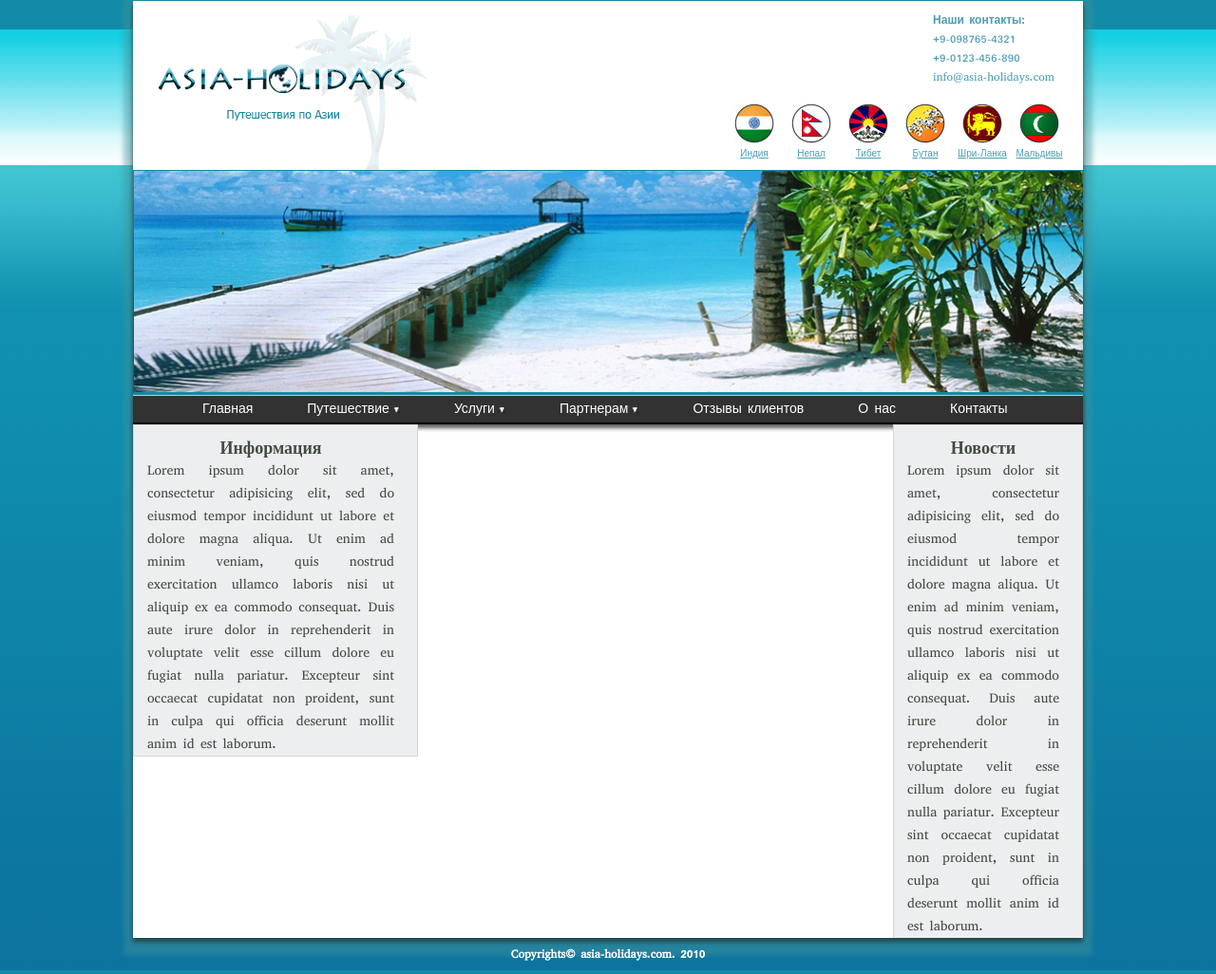
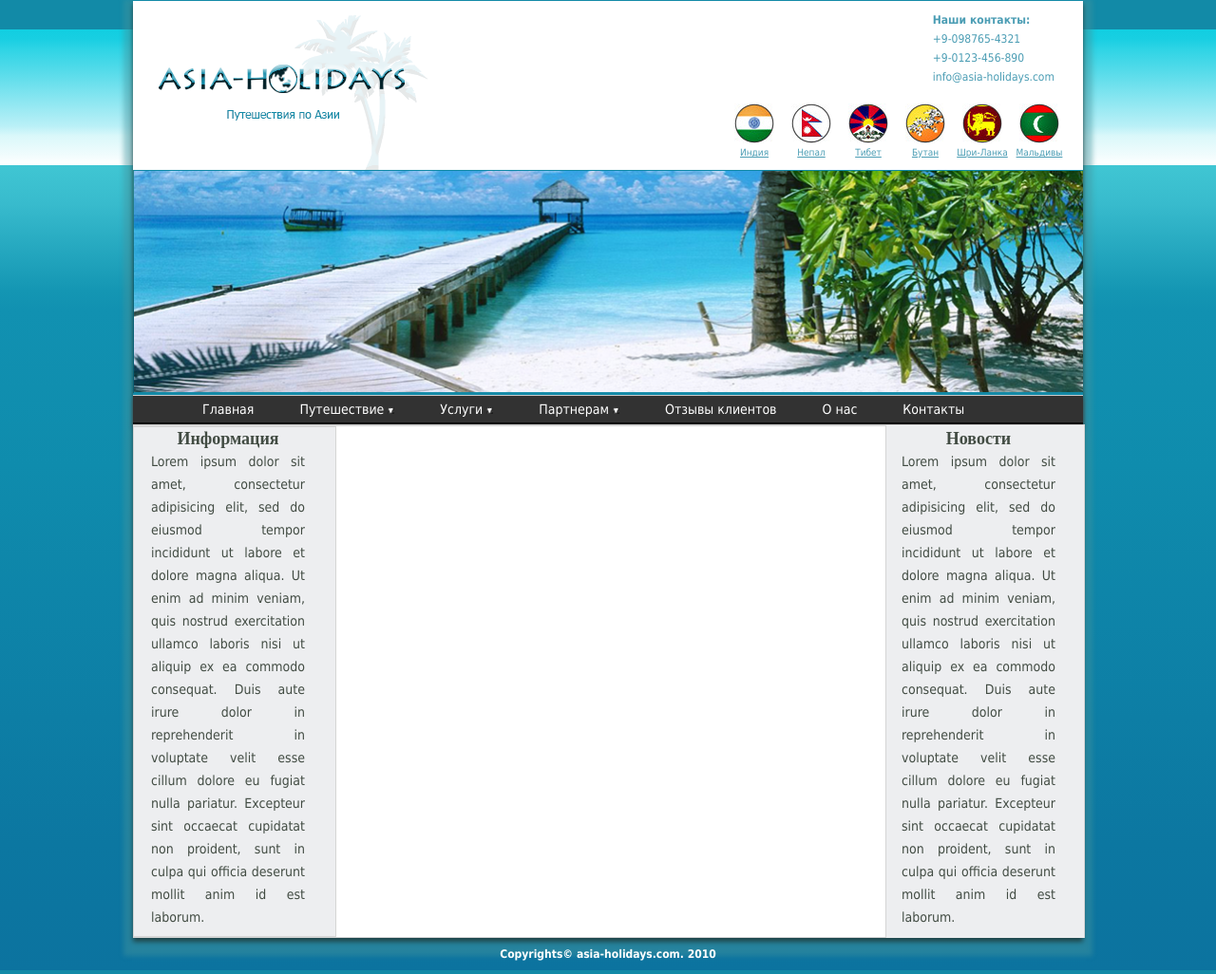
Before and after one commit to saocumulus/sao.github.io, a plain HTML site: page hw4/index.html in a window 1280 px wide. Shown: the whole page at 95% size. Drawn offline with Linux system fonts and the light colour scheme.

Commit message:
edited hw4

```diff
--- a/hw4/css/style.css
+++ b/hw4/css/style.css
@@ -54,7 +54,7 @@ header {
 
 .contacts p {
     line-height: 20px;
-    font-family: 'abyssinica_silregular', sans-serif;
+    font-family: Tahoma, Geneva, Verdana, sans-serif;
     font-size: 12px;
     color: #4b9db4;
 }
@@ -85,7 +85,7 @@ figure {
 
 figcaption {
     text-align:center;
-    font-family: 'abyssinica_silregular', sans-serif;
+    font-family: Tahoma, Geneva, Verdana, sans-serif;
     font-size: 10px;
     color: #4b9db4;
 }
@@ -99,8 +99,11 @@ figcaption {
 
 .clearfix:after {
     content: "";
+    display: block;
+    /*height: 0;*/
     clear: both;
-    display: block;
+    /*visibility: hidden;*/
+
 }
 
 /*Главное меню макета - горизонтальное с выпадающим списком и эффектами*/
@@ -126,10 +129,10 @@ figcaption {
 
 .main_menu a {
     display: block;
-    padding: 0 45px 0 8px;
+    padding: 0 36px 0 8px;
     line-height: 28px;
     text-decoration: none;     /*Убираем подчеркивание*/
-    font-family: 'abyssinica_silregular', sans-serif;
+    font-family: Tahoma, Geneva, Verdana, sans-serif;
     font-size: 14px;
     font-weight: 400;
     color: #ffffff;
@@ -156,41 +159,69 @@ figcaption {
 }
 
 li:hover .sub_menu {         /*Подменю при наведении курсора*/
-    display: block;     /*Подменю отображается при наведении курсора*/
+    display: block;
+    white-space:nowrap;    /* отменяет перенос строк у li в подменю, */
+    z-index: 9999;     /*Подменю отображается при наведении курсора Поверх колонок с overflow:hidden, overflow: visible*/
 }
 
 .main_menu .sub_menu a {
-    padding-left: 7px;
-    padding-right: 43px;
+    /*display: block;*/
+    text-align: left;
+    /*padding-left: 7px;*/
+    /*padding-right: 43px;
+*/
 }
 
 .main_menu .sub_menu > a:hover {
-    padding-left: 10px;
+    display:block;
+    padding-left: 9px;
     color: #000;
     background: #d5d5d5;
     /*background: #303030;*/
     font-weight: 400;
 }
 
-/* Трехколоночный макет*/
-.container {
-  width:1000px;
-  margin:0 auto;
-  background: url("faux-columns.png") repeat-y;
-  overflow: hidden;
+/* Трехколоночный макет. Выравнивание 3 колонок по высоте*/
+.container3 {
+    float:left;
+    width:1000px;
+    position: relative;
+    overflow: hidden;
+    background: #edeef0;
+    border: 1px solid #d5d5d5;
+    border-bottom: 1px transparent;
+}
+
+.container2 {
+    float: left;
+    width: 100%;
+    position: relative;
+    right: 21%;
+    background: #fff;
+    border-bottom: 1px transparent;
+    border: 1px solid #d5d5d5;
+}
+
+.container1 {
+    float: left;
+    width: 100%;
+    position: relative;
+    right: 58%;
+    background: #edeef0;
+    border-bottom: 1px transparent;
+    border: 1px solid #d5d5d5;
 }
 
 .sidebar {
     float: left;
-    overflow: hidden;
-    width: 30%;
-    padding-top: 12px;
+    width: 18%;
+    position: relative;
+    left: 80%;
+    padding: 0 12px 8px 6px;
+    /*padding-top: 12px;
     padding-left: 14px;
-    padding-right: 24px;
-    border-bottom: 1px transparent;
-    border: 1px solid #d5d5d5;
+    padding-right: 24px;*/
     box-sizing: border-box;
-    background: #edeef0 repeat-y 50% 0;
     line-height: 24px;
 }
 
@@ -202,7 +233,7 @@ h1 {
 
 p {
     text-align: justify;
-    font-family: 'abyssinica_silregular', sans-serif;
+    font-family: Tahoma, Geneva, Verdana, sans-serif;
     font-weight: 400;
     font-size: 14px;
     color: #424c43;
@@ -210,29 +241,29 @@ p {
 
 .news {
     float: right;
-    overflow: hidden;
-    width: 20%;
-    padding-top: 12px;
+    width: 18%;
+    position: relative;
+    left: 77%;
+    padding: 0 12px 8px 6px;
+    /*padding-top: 12px;
     padding-left: 14px;
-    padding-right: 24px;
+    padding-right: 24px;*/
     line-height: 24px;
-    border: 1px solid #d5d5d5;
-    border-bottom: 1px transparent;
     box-sizing: border-box;
-    background: #edeef0;
 
 }
 
 .content_main {
     float: left;
-    overflow: hidden;
-    width: 50%;
-    padding-top: 12px;
+    width: 54%;
+    position: relative;
+    left: 83%;
+    padding: 0 12px 8px 6px;
+    /*padding-top: 12px;
     padding-left: 14px;
-    padding-right: 24px;
+    padding-right: 24px;*/
     line-height: 24px;
-    box-sizing: border-box;
-    font-family: 'abyssinica_silregular', sans-serif;
+    font-family: Tahoma, Geneva, Verdana, sans-serif;
 }
 
 /*Блок с изображением внизу страницы в браузере в body*/
@@ -246,7 +277,7 @@ footer {
     line-height: 20px;
     text-align: center;
     padding: 7px 0 11px 0;
-    font-family: 'abyssinica_silregular', sans-serif;
+    font-family: Tahoma, Geneva, Verdana, sans-serif;
     font-size: 12px;
     font-weight: 700;
 }
--- a/hw4/index.html
+++ b/hw4/index.html
@@ -4,7 +4,7 @@
         <meta charset="utf-8">
         <title>Макет Asia Holidays Maldives</title>
         <link rel="stylesheet" type="text/css" href="css/style.css">
-        <link href="https://fonts.googleapis.com/css?family=PT+Sans" rel="stylesheet">
+        <!-- <link href="https://fonts.googleapis.com/css?family=PT+Sans" rel="stylesheet"> -->
 
     </head>
     <body>
@@ -63,7 +63,7 @@
                     <img src="img/imagebg.png" alt="beach" width="1000px" height="235px">
                 </div>
             </header>
-            <content>
+            <content class="clearfix"> <!--  -->
                 <ul class="main_menu">
                     <li><a href="home">Главная</a></li>
                     <li><a href="voyages">Путешествие<img class="triangle" src="img/icon_triangle.jpg" alt="icon" width="7px" height="7px"></a>
@@ -93,7 +93,9 @@
                     <li><a href="about">О нас</a></li>
                     <li><a href="contacts">Контакты</a></li>
                 </ul>
-                <div class="container">
+                <div class="container3">
+                    <div class="container2">
+                        <div class="container1">
 
                             <div class="sidebar">
                                 <h1>Информация</h1>
@@ -120,6 +122,8 @@
                                     <p></p>
                             </div>
 
+                        </div>
+                    </div>
                 </div>
             </content>
 
```
